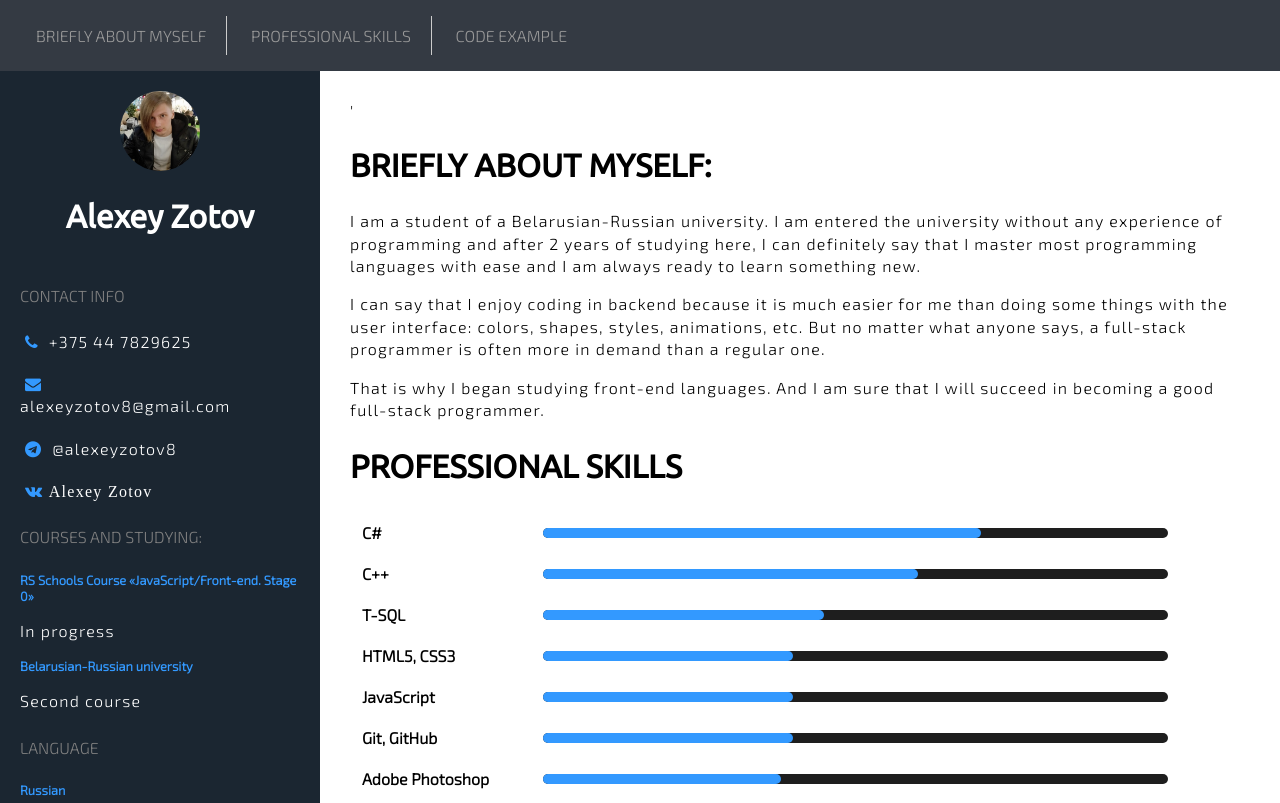
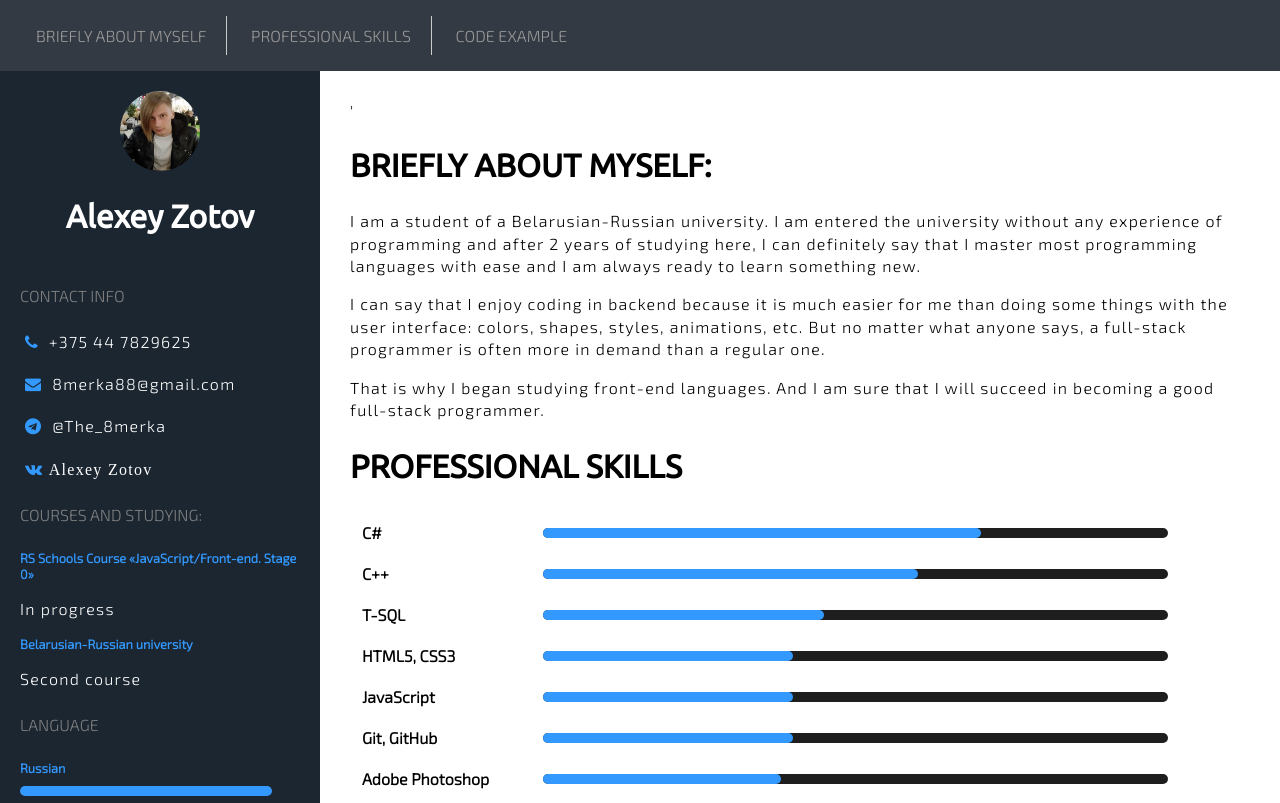
Before and after one commit to 8merka/HTML_CSS_CV, a plain HTML site: page index.html in a window 1280 px wide. Shown: the top 803 px of the page. Drawn offline with Linux system fonts and the light colour scheme.

Commit message:
fix: change contact info

```diff
--- a/index.html
+++ b/index.html
@@ -33,8 +33,8 @@
         <h5 class="sub-title">CONTACT INFO</h5>
         <ul>
           <li><i class="fa fa-phone"></i> +375 44 7829625</li>
-          <li><i class="fa fa-envelope"></i> alexeyzotov8@gmail.com</li>
-          <li><i class="fa fa-telegram"></i> @alexeyzotov8</li>
+          <li><i class="fa fa-envelope"></i> 8merka88@gmail.com</li>
+          <li><i class="fa fa-telegram"></i> @The_8merka</li>
           <li><i class="fa fa-vk"><a href="https://vk.com/the8merka" style="color: white;"> Alexey Zotov</a></i></li>
         </ul>
         <h5 class="sub-title">COURSES AND STUDYING:</h5>
```
